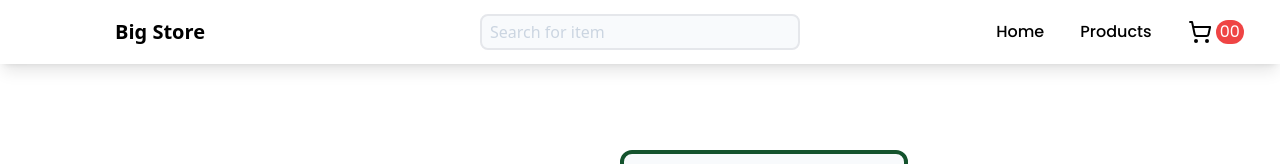
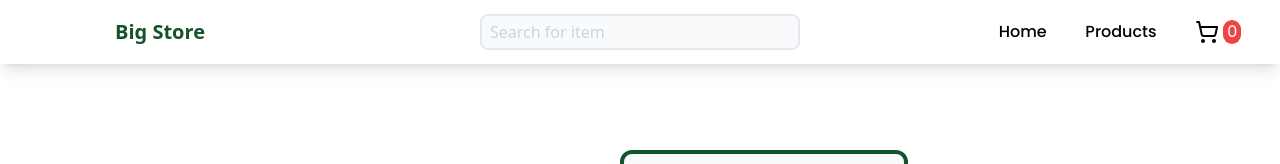
Before and after one commit to AtmaniChouaib22/e-shop, a React (Vite) app: page /products/1 in a window 1280 px wide. Shown: the top 164 px of the page. Built offline with nearby package versions, Linux system fonts and the light colour scheme; no server answers.

Commit message:
items count bug fix/display

```diff
--- a/src/Router.jsx
+++ b/src/Router.jsx
@@ -1,21 +1,26 @@
 import { createBrowserRouter, RouterProvider } from "react-router-dom";
+import { useState } from "react";
 import Home from "./pages/home";
 import AllProducts from "./pages/allProducts";
 import Fullitem from "./components/fullitem";
 
 const Router = () => {
+  const [count, setCount] = useState(0);
+  console.log(count)
+
+
   const router = createBrowserRouter([
     {
       path: "/",
-      element: <Home />,
+      element: <Home count={count}  />,
     },
     {
       path: "/products",
-      element: <AllProducts />,
+      element: <AllProducts count={count} />,
     },
     {
       path: "/products/:id",
-      element: <Fullitem />,
+      element: <Fullitem count={count} setCount={setCount} />,
     },
   ]);
   return <RouterProvider router={router} />;
--- a/src/components/card.jsx
+++ b/src/components/card.jsx
@@ -12,9 +12,9 @@ const Card = ({ title, id, image, price }) => {
         handleUrl(id);
       }}
     >
-      <div id={id} className="grid grid-cols-1 h-80 w-52 shadow-md rounded-md justify-center items-center bg-white transition duration-150 ease-out hover:ease-in hover:scale-105">
+      <div id={id} className="grid grid-cols-1 sm:h-80 sm:w-52  w-40 shadow-md rounded-md justify-center items-center bg-white transition duration-150 ease-out hover:ease-in hover:scale-105">
         <div className="flex justify-center items-center">
-          <img src={image} alt={title} className="h-60"/>
+          <img src={image} alt={title} className="sm:h-60 h-48"/>
         </div>
         <div className="p-3">
           <div className="text-lg font-bold truncate">{title}</div>
--- a/src/components/fullitem.jsx
+++ b/src/components/fullitem.jsx
@@ -2,7 +2,7 @@ import { useEffect, useState } from "react";
 import { useParams } from "react-router-dom";
 import Deataileditem from "../pages/detaileditem";
 
-const Fullitem = () => {
+const Fullitem = ({count, setCount}) => {
   const { id } = useParams();
 
   const [product, setProduct] = useState({});
@@ -14,7 +14,7 @@ const Fullitem = () => {
       .catch((err) => console.error(err));
   }, []);
 
-  return <Deataileditem product={product} />;
+  return <Deataileditem product={product} count={count} setCount={setCount} />;
 };
 
 export default Fullitem;
--- a/src/components/layout.jsx
+++ b/src/components/layout.jsx
@@ -1,10 +1,10 @@
 import Navbar from "./nav";
 import Footer from "./footer";
 
-const Layout = ({ children}) => {
+const Layout = ({ children, count }) => {
   return (
     <div>
-      <Navbar/>
+      <Navbar count={count} />
       {children}
       <Footer />
     </div>
--- a/src/components/nav.jsx
+++ b/src/components/nav.jsx
@@ -2,7 +2,7 @@ import { Link } from "react-router-dom";
 import { X, Menu, ShoppingCart } from "lucide-react";
 import { useState } from "react";
 
-const NavLinks = ({count}) => {
+const NavLinks = ({ count }) => {
   return (
     <div className="flex w-full items-center justify-evenly py-4 font-0">
       <Link to="/">
@@ -18,21 +18,23 @@ const NavLinks = ({count}) => {
       <Link to="">
         <div className="flex gap-1">
           <ShoppingCart />
-          <div className="bg-red-500 px-1 rounded-full text-white">0{count}</div>
+          <div className="bg-red-500 px-1 rounded-full text-white">{count}</div>
         </div>
       </Link>
     </div>
   );
 };
 
-const Navbar = ({count}) => {
+const Navbar = ({ count }) => {
   const [isOpen, setOpen] = useState(false);
   const toggleNav = () => {
     setOpen(!isOpen);
   };
   return (
     <div className="py-1 grid grid-cols-4 shadow-lg">
-      <div className="flex justify-center items-center text-xl font-bold">Big Store</div>
+      <div className="flex justify-center items-center text-xl font-bold text-green-900">
+        Big Store
+      </div>
       <div className="col-span-2 flex justify-center items-center">
         <input
           type="text"
@@ -41,14 +43,14 @@ const Navbar = ({count}) => {
         />
       </div>
       <div className="hidden sm:flex">
-        <NavLinks count={count}/>
+        <NavLinks count={count} />
       </div>
       <div className="sm:hidden flex justify-center items-center">
         <button onClick={toggleNav}>{isOpen ? <X /> : <Menu />}</button>
       </div>
       {isOpen && (
         <div className="flex basis-full flex-col items-center col-span-4">
-          <NavLinks count={count}/>
+          <NavLinks count={count} />
         </div>
       )}
     </div>
--- a/src/pages/allProducts.jsx
+++ b/src/pages/allProducts.jsx
@@ -2,7 +2,7 @@ import { useEffect, useState } from "react";
 import Layout from "../components/layout";
 import Card from "../components/card";
 
-const AllProducts = () => {
+const AllProducts = ({count}) => {
   const [products, setProducts] = useState([]);
   const [isLoading, setLoading] = useState(false);
 
@@ -24,7 +24,7 @@ const AllProducts = () => {
   }, []);
 
   return (
-    <Layout>
+    <Layout count={count}>
       <div className="w-full justify-center text-center items-center text-2xl pt-4 font-bold">All Products</div>
       <div className="flex flex-wrap gap-3 justify-center items-center py-14">
         {!isLoading ? (
--- a/src/pages/detaileditem.jsx
+++ b/src/pages/detaileditem.jsx
@@ -4,8 +4,7 @@ import { useState } from "react";
 import Navbar from "../components/nav";
 import Footer from "../components/footer";
 
-const Deataileditem = ({ product }) => {
-  const [count, setCount] = useState(0);
+const Deataileditem = ({ product, setCount, count }) => {
   const [items, setItems] = useState([]);
   const [total, setTotal] = useState(0);
 
@@ -34,7 +33,7 @@ const Deataileditem = ({ product }) => {
 
   return (
     <div className="flex-col">
-      <Navbar count={count}/>
+      <Navbar count={count} />
       <div className="flex justify-center items-center flex-wrap pt-9 pb-3 gap-2">
         <div className="w-60 flex justify-center">
           <img
--- a/src/pages/home.jsx
+++ b/src/pages/home.jsx
@@ -1,10 +1,13 @@
 import Layout from "../components/layout";
 import Featured from "../components/Featured";
 import Hero from "../components/hero";
+import { useState } from "react";
 
-export default function Home() {
+
+export default function Home({count,dec,inc}) {
+
   return (
-    <Layout>
+    <Layout count={count} >
         <Hero />
         <Featured />
     </Layout>
```
